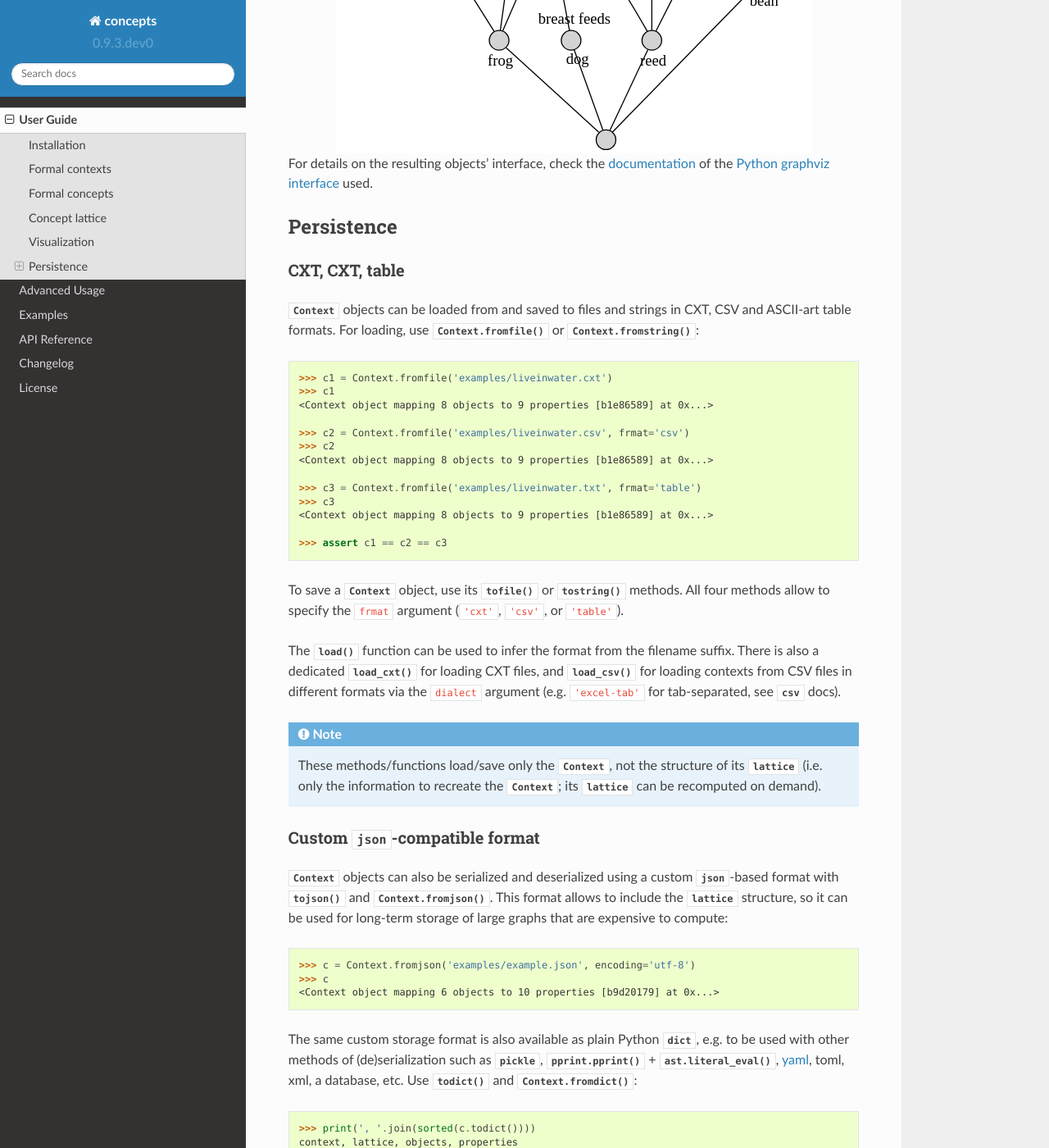
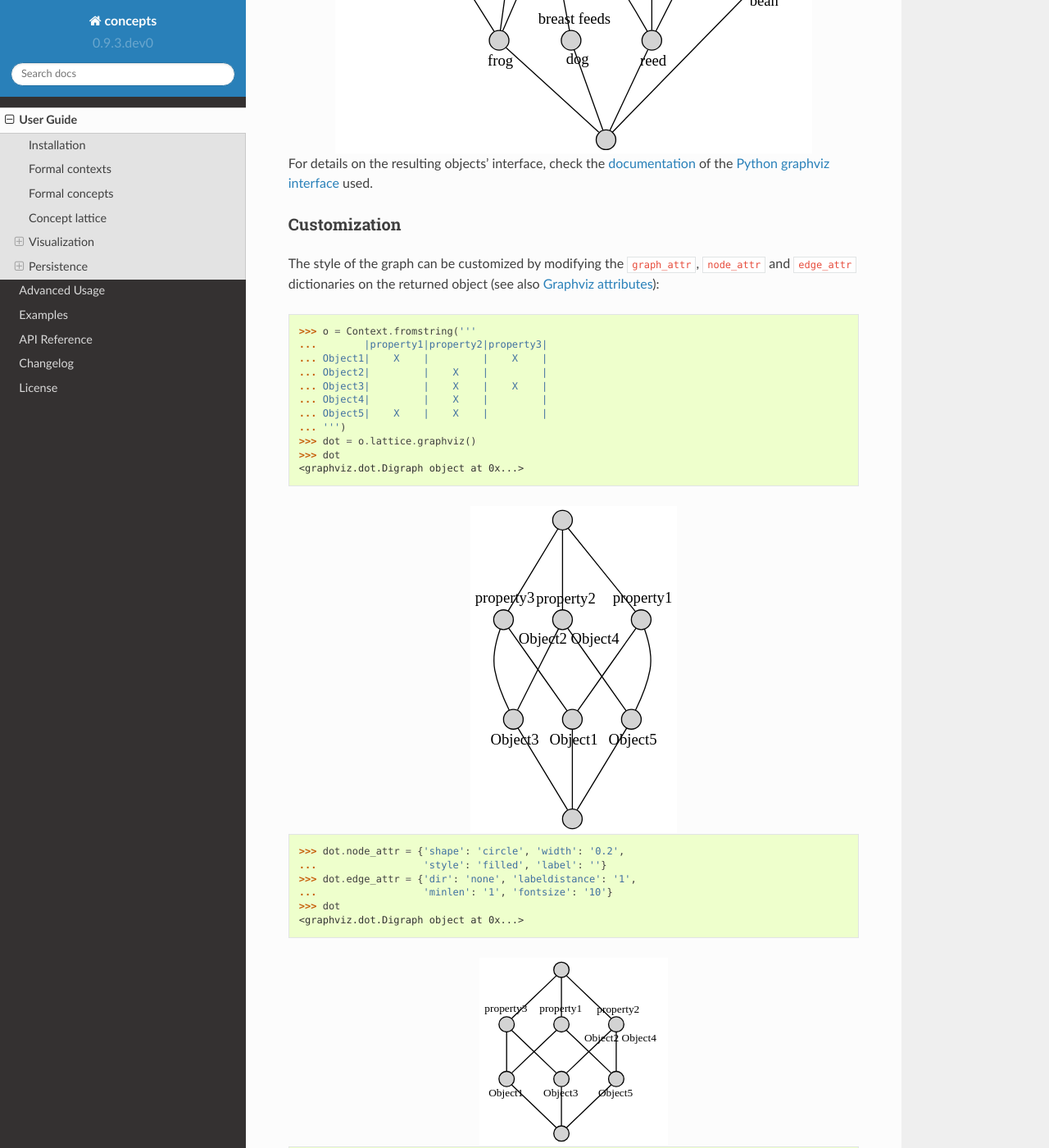
Before and after one commit to xflr6/concepts, a Sphinx documentation site: the page built from docs/manual.rst, in a window 1280 px wide and 1400 px high, scrolled down 6468 px. Shown: the whole window at 82% size. Built offline with Sphinx 7.4.7 and the Read the Docs theme 2.0.0, drawn with Linux system fonts in a browser that asks for light colours; some of the changed text lies outside the part shown.

Commit message:
add examples for customizing visualization to documentation
- based on #11

```diff
--- a/docs/manual.rst
+++ b/docs/manual.rst
@@ -311,6 +311,71 @@
 the `Python graphviz interface`_ used.
 
 
+Customization
+^^^^^^^^^^^^^
+
+The style of the graph can be customized by modifying the ``graph_attr``,
+``node_attr`` and ``edge_attr`` dictionaries on the returned object (see also
+`Graphviz attributes`_):
+
+.. code:: python
+
+    >>> o = Context.fromstring('''
+    ...        |property1|property2|property3|
+    ... Object1|    X    |         |    X    |
+    ... Object2|         |    X    |         |
+    ... Object3|         |    X    |    X    |
+    ... Object4|         |    X    |         |
+    ... Object5|    X    |    X    |         |
+    ... ''')
+    >>> dot = o.lattice.graphviz()
+    >>> dot
+    <graphviz.dot.Digraph object at 0x...>
+
+.. image:: _static/objects.svg
+    :align: center
+
+.. code:: python
+
+    >>> dot.node_attr = {'shape': 'circle', 'width': '0.2',
+    ...                  'style': 'filled', 'label': ''}
+    >>> dot.edge_attr = {'dir': 'none', 'labeldistance': '1',
+    ...                  'minlen': '1', 'fontsize': '10'}
+    >>> dot
+    <graphviz.dot.Digraph object at 0x...>
+
+.. image:: _static/objects_small.svg
+    :align: center
+
+.. code:: python
+
+    >>> dot.node_attr['color'] = 'yellow'
+    >>> dot
+    <graphviz.dot.Digraph object at 0x...>
+
+.. image:: _static/objects_yellow.svg
+    :align: center
+
+.. code:: python
+
+    >>> del dot.node_attr['color']
+    >>> dot.edge_attr['fontsize'] = '5'
+    >>> dot
+    <graphviz.dot.Digraph object at 0x...>
+
+.. image:: _static/objects_fontsize.svg
+    :align: center
+
+.. code:: python
+
+    >>> dot.edge_attr.update(fontsize='10', minlen='2')
+    >>> dot
+    <graphviz.dot.Digraph object at 0x...>
+
+.. image:: _static/objects_minlen.svg
+    :align: center
+
+
 Persistence
 -----------
 
@@ -413,5 +478,6 @@
 
 .. _documentation: https://graphviz.readthedocs.io
 .. _Python graphviz interface: graphviz_
+.. _Graphviz attributes: https://www.graphviz.org/doc/info/attrs.html
 
 .. _yaml: https://pyyaml.org
```
Also changed, not shown: docs/_static/objects.svg (added), docs/_static/objects_fontsize.svg (added), docs/_static/objects_minlen.svg (added), docs/_static/objects_small.svg (added), docs/_static/objects_yellow.svg (added).
